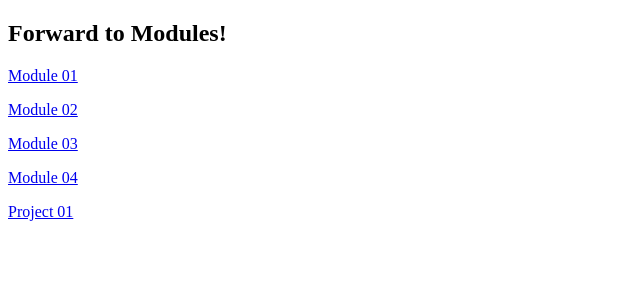
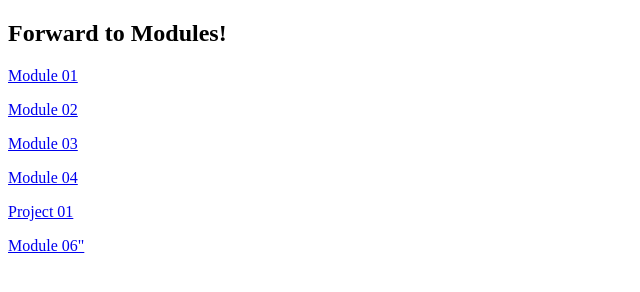
Before and after one commit to feanor411/CIS1300, a plain HTML site: page index.html in a window 1280 px wide. Shown: the whole page, without its empty margins (0-640 px from the left). Drawn offline with Linux system fonts and the light colour scheme.

Commit message:
Update index.html

```diff
--- a/index.html
+++ b/index.html
@@ -12,6 +12,7 @@
    <p><a href="https://feanor411.github.io/CIS1300/module03/">Module 03</a></p>
    <p><a href="https://feanor411.github.io/CIS1300/module04/">Module 04</a></p>
    <p><a href="https://feanor411.github.io/CIS1300/project01/">Project 01</a></p>
+   <p><a href="https://feanor411.github.io/CIS1300/module06/">Module 06"</a></p>
  </body>
 
 </html>
```
